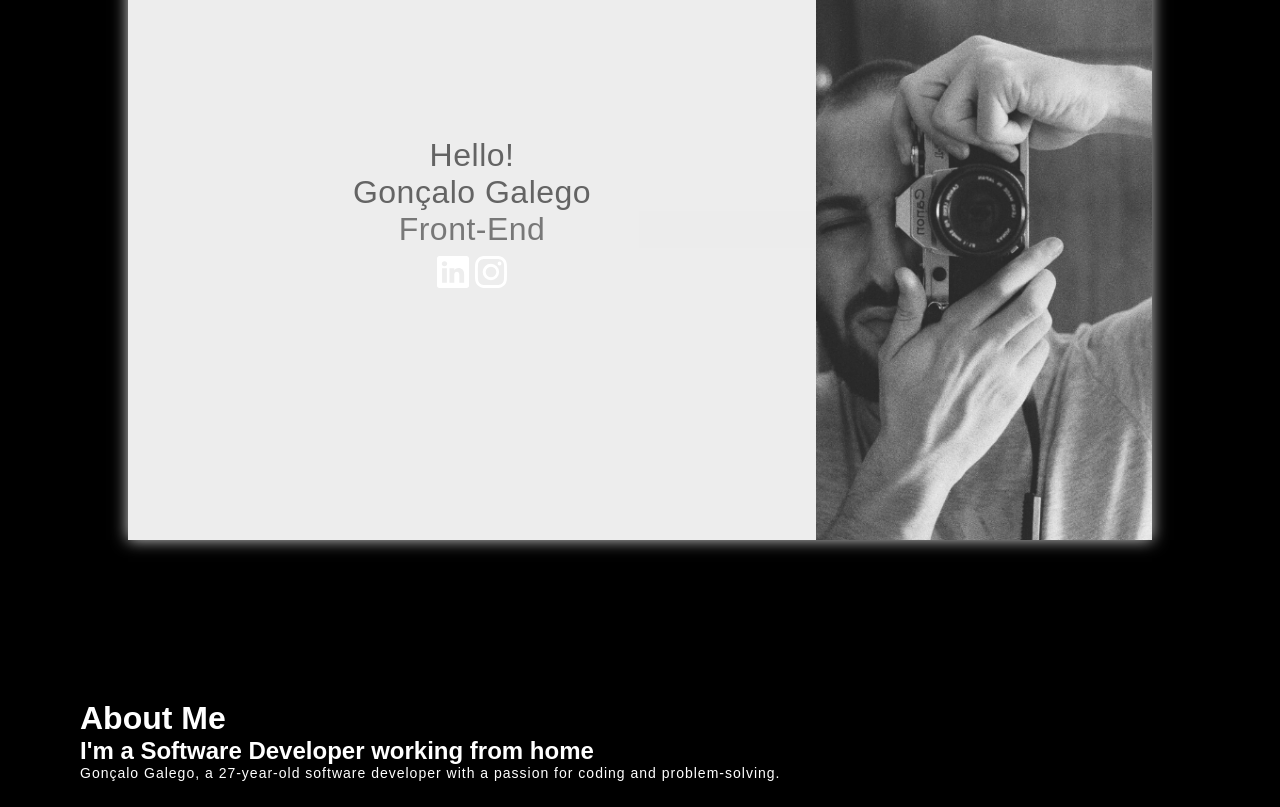
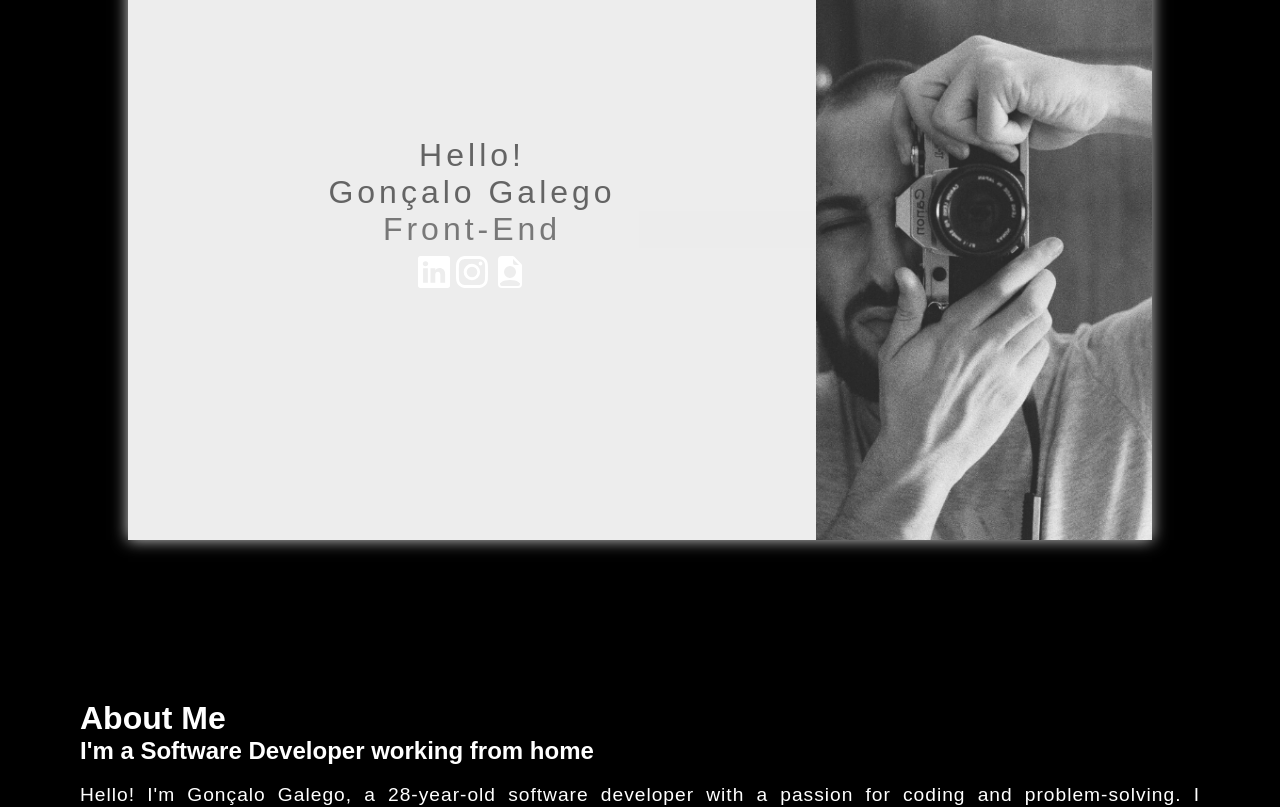
Before and after one commit to gogalego/site, a React (Create React App) app: page / in a window 1280 px wide. Shown: the part 180-987 px from the top of the page. Built offline with nearby package versions, Linux system fonts and the light colour scheme.

Commit message:
Improve CSS & Add CV

```diff
--- a/src/components/About.tsx
+++ b/src/components/About.tsx
@@ -10,7 +10,8 @@ enum skillTitleEnum{
 }
 
 const description =
-"Gonçalo Galego, a 27-year-old software developer with a passion for coding and problem-solving."
+`Hello! I'm Gonçalo Galego, a 28-year-old software developer with a passion for coding and problem-solving.
+I specialize in full stack development and my goals is to create efficient and effective software solutions that make a difference.`
 
 const About = () => {
   return (
--- a/src/components/Home.tsx
+++ b/src/components/Home.tsx
@@ -1,10 +1,10 @@
 import React, { useState, useEffect } from 'react';
 import './home.css';
 import profileImage from '../assets/images/profile.png';
-import { BsLinkedin, BsInstagram } from "react-icons/bs";
+import { BsLinkedin, BsInstagram, BsFillFileEarmarkPersonFill  } from "react-icons/bs";
 
 enum jobTitleEnum{
-  SoftwareDeveloper = "SoftwareDeveloper",
+  SoftwareDeveloper = "Software Developer",
   FrontEnd ='Front-End',
   BackEnd ='Back-End'
 }
@@ -55,6 +55,7 @@ const Home = () => {
             <p className='home-profile-socials'>
               <a href='https://www.linkedin.com/in/gogalego22' target='_blank' rel="noreferrer"><BsLinkedin/></a>
               <a href='https://www.instagram.com/gogalego' target='_blank' rel="noreferrer"><BsInstagram /></a>
+              <a href='https://drive.google.com/uc?export=download&id=1LM4D0w59q7JmocUE74zaCmp0tBz4gqbG' target='_blank' rel="noreferrer"><BsFillFileEarmarkPersonFill /></a>
             </p>
 
         </div>
--- a/src/components/about.css
+++ b/src/components/about.css
@@ -11,6 +11,9 @@
 .about-description{
     letter-spacing: 1px;
     text-align: justify;
+    line-height: 1.8rem;
+    font-size: 1.2rem;
+    margin-top: 1rem;
 }
 
 .about-skills-container{
--- a/src/components/home.css
+++ b/src/components/home.css
@@ -39,6 +39,7 @@
     background-color: #ededed;
     transition: font-size 0.5s;
     color: rgb(100 100 100);
+    letter-spacing: 4px;
 }
 
 .home-profile-description > *:hover {
--- a/src/components/technologies.css
+++ b/src/components/technologies.css
@@ -13,7 +13,6 @@
     justify-content: center;
     display: inline-flex;
     flex-wrap: wrap;
-    transition: transform 0.75s ease;
 }
 
 
@@ -30,6 +29,7 @@
 
 .tec-list >svg:hover{
     transform: scale(1.2);
+    transition: transform 0.5s;
 }
 
 .tec-list > svg{
```
